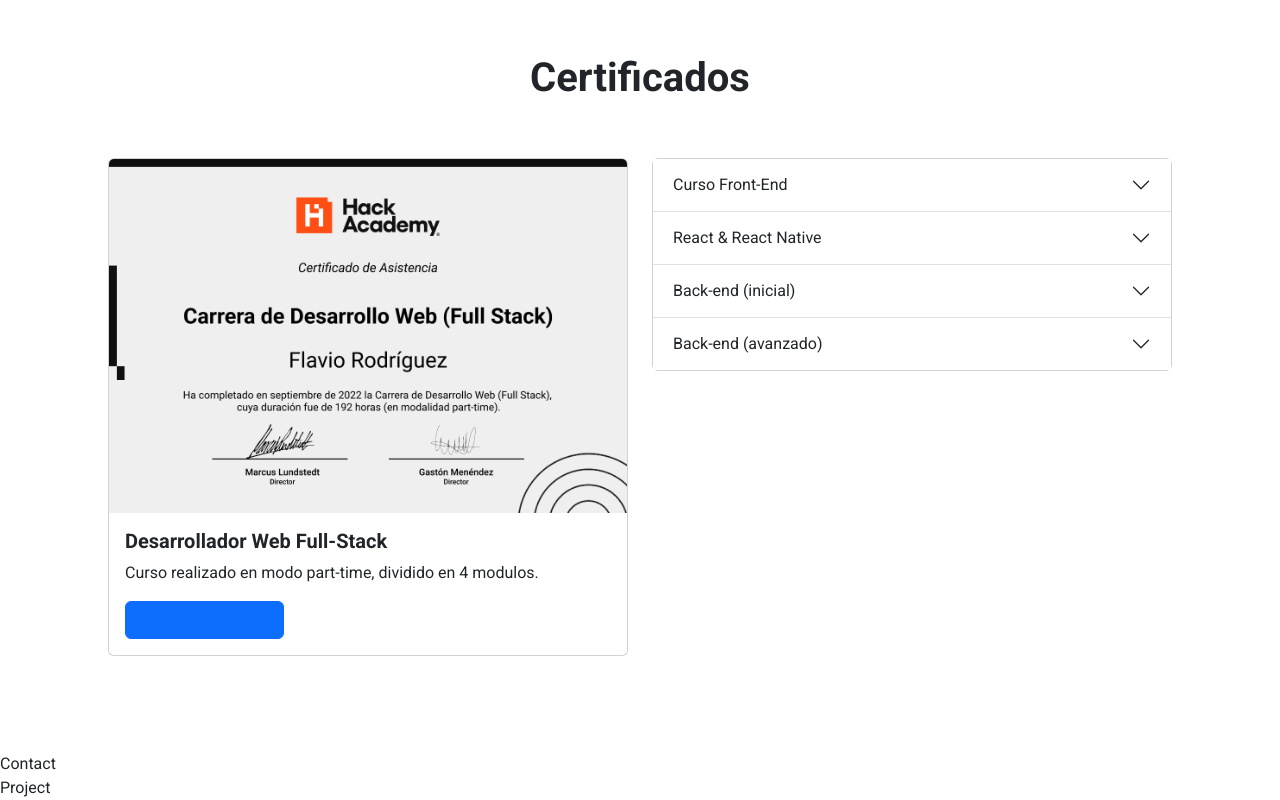
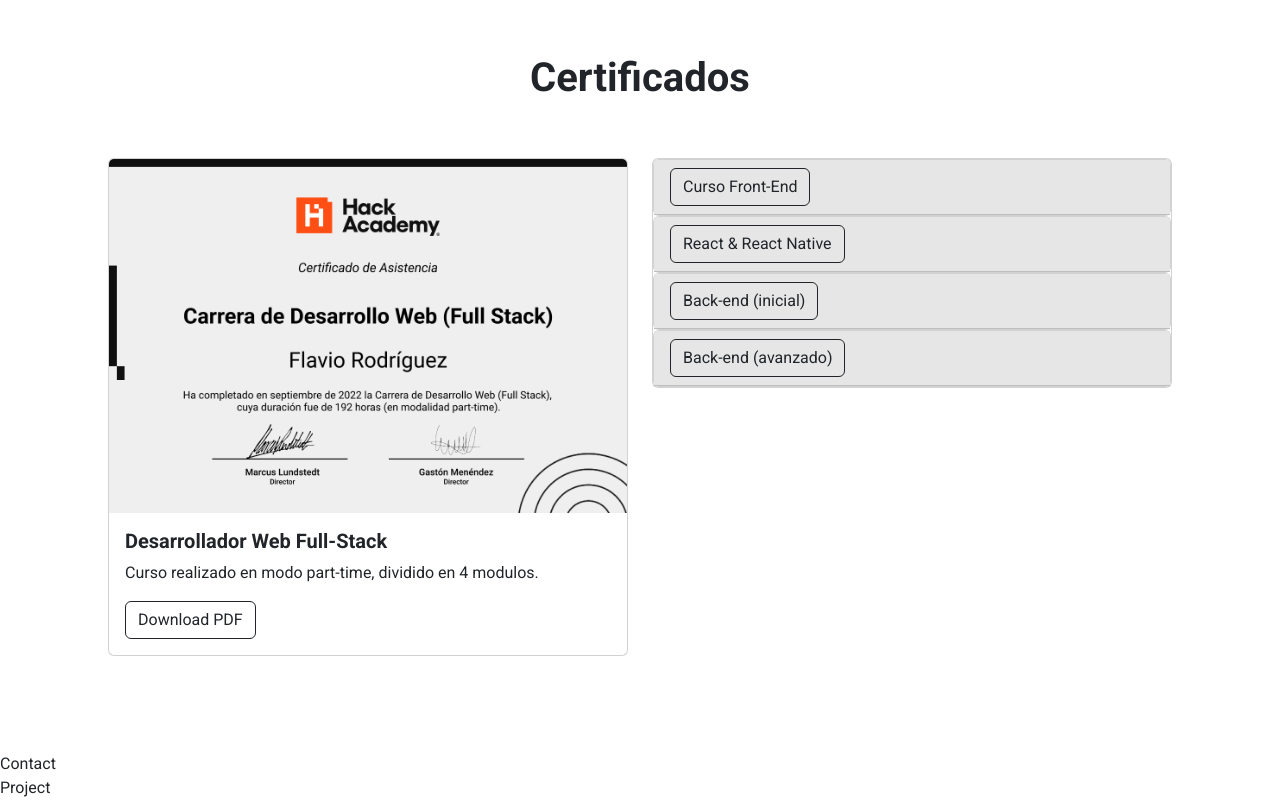
Before and after one commit to Flavio-RF/portfolioReact, a React (Vite) app: page / in a window 1280 px wide. Shown: the part 1554-2354 px from the top of the page. Built offline with nearby package versions, Linux system fonts and the light colour scheme.

Commit message:
add styles to certificates buttons

```diff
--- /dev/null
+++ b/src/components/Certificates/Button.jsx
@@ -0,0 +1,17 @@
+import { useAccordionButton } from "react-bootstrap/AccordionButton";
+import Button from "react-bootstrap/Button";
+
+function CustomToggle({ children, eventKey, dark }) {
+  const decoratedOnClick = useAccordionButton(eventKey);
+
+  return (
+    <Button
+      onClick={decoratedOnClick}
+      variant={dark ? "outline-light" : "outline-dark"}
+    >
+      {children}
+    </Button>
+  );
+}
+
+export default CustomToggle;
--- a/src/components/Certificates/Cards.jsx
+++ b/src/components/Certificates/Cards.jsx
@@ -1,6 +1,8 @@
 import Accordion from "react-bootstrap/Accordion";
 import Card from "react-bootstrap/Card";
 import { Col, Row } from "react-bootstrap";
+import CustomToggle from "./Button";
+
 import front from "../../assets/img/cursos/Frontend/HA_FRONT_Certificado.png";
 import react from "../../assets/img/cursos/Frontend/HA_REACT_CertificadoDeAsistencia_FlavioRodriguez_2022.png";
 import backendInicial from "../../assets/img/cursos/Backend/HA_BACK-END_INICIAL_Certificado.png";
@@ -9,10 +11,13 @@ import backendAvanzado from "../../assets/img/cursos/Backend/HA_BACK-END_AVANZAD
 function Cards({ dark }) {
   return (
     <Accordion flush>
-      <Accordion.Item eventKey="0">
-        <Accordion.Header>Curso Front-End</Accordion.Header>
-        <Accordion.Body className={dark && "bg-dark "}>
-          <Row className="">
+      <Card>
+        <Card.Header className={dark ? "card-headerDark" : "card-headerCustom"}>
+          <CustomToggle dark={dark} eventKey="0">
+            Curso Front-End
+          </CustomToggle>
+        </Card.Header>
+        <Accordion.Collapse eventKey="0">
           <Card className={dark && "text-bg-dark border-light"}>
             <Card.Img variant="top" src={front} />
             <Card.Body>
@@ -22,13 +27,15 @@ function Cards({ dark }) {
               </Card.Text>
             </Card.Body>
           </Card>
-          </Row>
-        </Accordion.Body>
-      </Accordion.Item>
-      <Accordion.Item eventKey="1">
-        <Accordion.Header>React & React Native</Accordion.Header>
-        <Accordion.Body className={dark && "text-bg-dark"}>
-          <Row className="">
+        </Accordion.Collapse>
+      </Card>
+      <Card>
+        <Card.Header className={dark ? "card-headerDark" : "card-headerCustom"}>
+          <CustomToggle dark={dark} eventKey="1">
+            React & React Native
+          </CustomToggle>
+        </Card.Header>
+        <Accordion.Collapse eventKey="1">
           <Card className={dark && "text-bg-dark border-light"}>
             <Card.Img variant="top" src={react} />
             <Card.Body>
@@ -38,31 +45,35 @@ function Cards({ dark }) {
               </Card.Text>
             </Card.Body>
           </Card>
-          </Row>
-        </Accordion.Body>
-      </Accordion.Item>
-      <Accordion.Item eventKey="2">
-        <Accordion.Header>Back-end (inicial)</Accordion.Header>
-        <Accordion.Body className={dark && "text-bg-dark"}>
-          <Row className="">
+        </Accordion.Collapse>
+      </Card>
+      <Card>
+        <Card.Header className={dark ? "card-headerDark" : "card-headerCustom"}>
+          <CustomToggle dark={dark} eventKey="2">
+            Back-end (inicial)
+          </CustomToggle>
+        </Card.Header>
+        <Accordion.Collapse eventKey="2">
           <Card className={dark && "text-bg-dark border-light"}>
             <Card.Img variant="top" src={backendInicial} />
             <Card.Body>
-                <Card.Title> Back-end (inicial)</Card.Title>
+              <Card.Title>Back-end (inicial)</Card.Title>
               <Card.Text>
                 JavaScript (ES6+), Node.js, Express y MySQL.
               </Card.Text>
             </Card.Body>
           </Card>
-          </Row>
-        </Accordion.Body>
-      </Accordion.Item>
-      <Accordion.Item eventKey="3">
-        <Accordion.Header>Back-end (avanzado)</Accordion.Header>
-        <Accordion.Body className={dark && "text-bg-dark"}>
-          <Row className="">
+        </Accordion.Collapse>
+      </Card>
+      <Card>
+        <Card.Header className={dark ? "card-headerDark" : "card-headerCustom"}>
+          <CustomToggle dark={dark} eventKey="3">
+            Back-end (avanzado)
+          </CustomToggle>
+        </Card.Header>
+        <Accordion.Collapse eventKey="3">
           <Card className={dark && "text-bg-dark border-light"}>
-              <Card.Img variant="top" src={backendAvanzado} />
+            <Card.Img variant="top" src={backendInicial} />
             <Card.Body>
               <Card.Title>Back-end (avanzado)</Card.Title>
               <Card.Text>
@@ -70,9 +81,8 @@ function Cards({ dark }) {
               </Card.Text>
             </Card.Body>
           </Card>
-          </Row>
-        </Accordion.Body>
-      </Accordion.Item>
+        </Accordion.Collapse>
+      </Card>
     </Accordion>
   );
 }
--- a/src/components/Certificates/Certificates.jsx
+++ b/src/components/Certificates/Certificates.jsx
@@ -1,6 +1,6 @@
 import "./certificates.css";
 import { Card } from "react-bootstrap";
-import { Col, Row, Container, Button } from "react-bootstrap";
+import { Col, Row, Container } from "react-bootstrap";
 import Cards from "./Cards";
 import fullStack from "../../assets/img/cursos/HA_FULL-STACK-PART-TIME_CertificadoDeAsistencia_FlavioRodriguez_2022.png";
 import fullStackPdf from "../../assets/img/cursos/HA_FullStack.pdf";
@@ -15,18 +15,22 @@ function Certificates({ dark }) {
         <Col className="mb-5 mb-md-5 mb-sm-5">
           <Card>
             <Card.Img variant="top" src={fullStack} />
-            <Card.Body className={dark && "bg-dark"}>
+            <Card.Body className={dark && "bg-darkCustom"}>
               <Card.Title className="fw-bold">
                 Desarrollador Web Full-Stack
               </Card.Title>
               <Card.Text>
                 Curso realizado en modo part-time, dividido en 4 modulos.
               </Card.Text>
-              <Button variant="primary">
-                <a href={fullStackPdf} download>
-                  Download Resume
+              {dark ? (
+                <a href={fullStackPdf} class="btn btn-outline-light" download>
+                  Download PDF
                 </a>
-              </Button>
+              ) : (
+                <a href={fullStackPdf} class="btn btn-outline-dark" download>
+                  Download PDF
+                </a>
+              )}
             </Card.Body>
           </Card>
         </Col>
--- a/src/components/Certificates/certificates.css
+++ b/src/components/Certificates/certificates.css
@@ -0,0 +1,43 @@
+.bg-darkCustom {
+  background-color: #2f2f2f;
+}
+
+/* ================HEADER ACCORDION================ */
+
+/* ================HEADER ACCORDION DARK MODE================ */
+
+.card-headerDark {
+  background-color: #2f2f2f !important;
+  color: #e7e7e7 !important;
+}
+
+.card-headerDark:hover {
+  background-color: #424242 !important;
+  color: black !important;
+}
+
+.card-headerDark:focus {
+  background-color: #e7e7e7 !important;
+  color: black !important;
+}
+
+/* ================HEADER ACCORDION LIGHT MODE================ */
+
+.card-headerCustom {
+  background-color: #e6e6e6 !important;
+  color: black !important;
+}
+
+.card-headerCustom:hover {
+  background-color: #b6b6b6 !important;
+  color: black !important;
+}
+
+.card-headerCustom:focus {
+  background-color: #b6b6b6 !important;
+  color: black !important;
+}
+
+.accordion-header:first-child {
+  background-color: black !important;
+}
```
Lines whose indentation alone changed are shown as unchanged.
